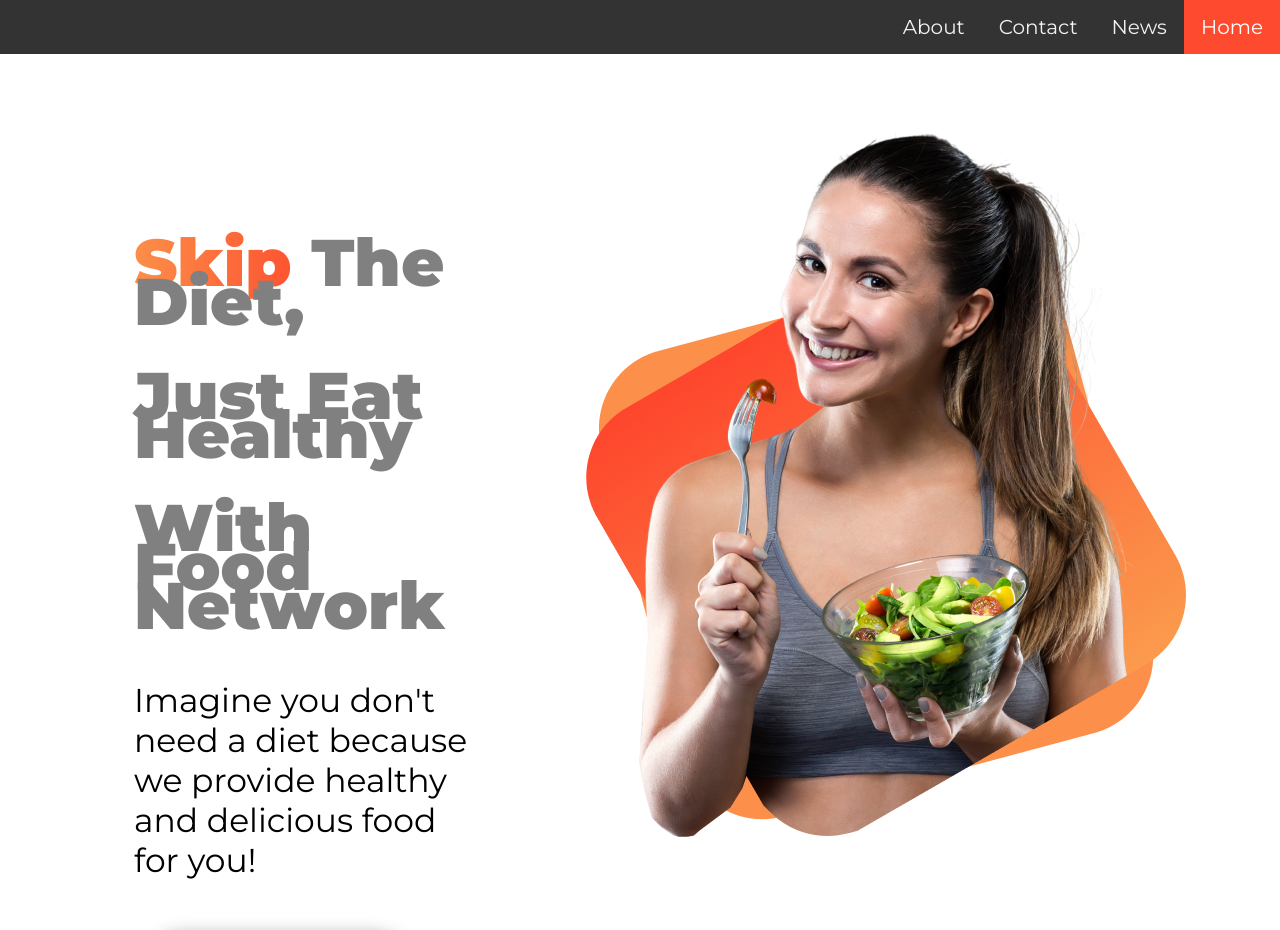
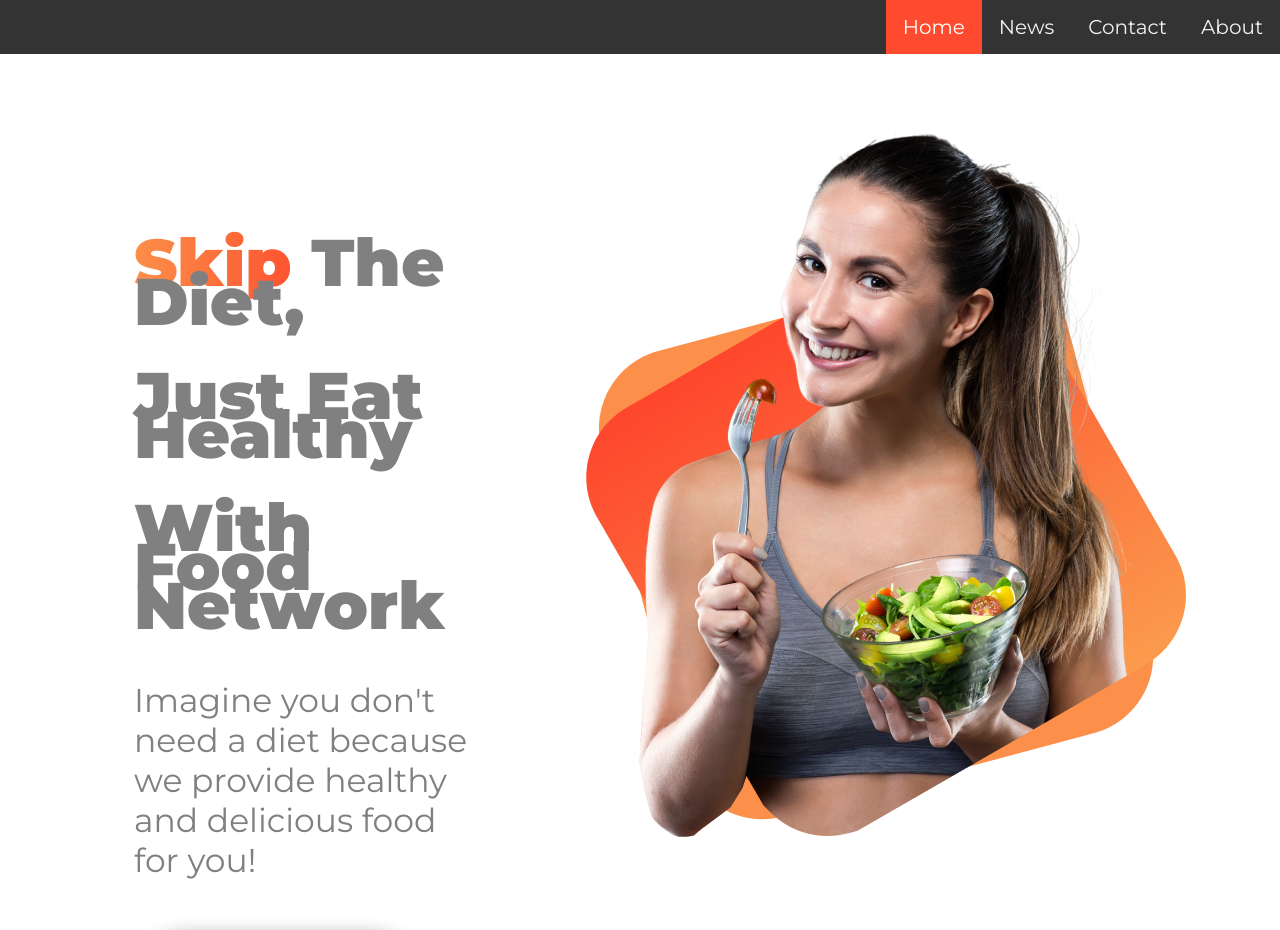
Before and after one commit to NasirUdd-in/food-network, a plain HTML site: page index.html in a window 1280 px wide. Shown: the top 930 px of the page. Drawn offline with Linux system fonts and the light colour scheme.

Commit message:
Add files via upload

```diff
--- a/index.html
+++ b/index.html
@@ -14,11 +14,12 @@
 </head>
 
 <body>
+
     <div class="topnav">
+        <a href="https://nasirudd-in.github.io/food-network/">About</a>
+        <a href="https://nasirudd-in.github.io/food-network/">Contact</a>
+        <a href="https://nasirudd-in.github.io/food-network/">News</a>
         <a class="active" href="https://nasirudd-in.github.io/food-network/">Home</a>
-        <a href="https://nasirudd-in.github.io/food-network/">News</a>
-        <a href="https://nasirudd-in.github.io/food-network/">Contact</a>
-        <a href="https://nasirudd-in.github.io/food-network/">About</a>
     </div>
 
     <section class=" flexible-container">
@@ -26,7 +27,7 @@
             <h1> <span class="orange-color">Skip</span> The Diet, </h1>
             <h1>Just Eat Healthy</h1>
             <h1>With Food Network</h1>
-            <p>Imagine you don't need a diet because we provide
+            <p style="color: gray;">Imagine you don't need a diet because we provide
 
                 healthy and delicious food for you!</p>
             <br>
@@ -62,7 +63,8 @@
             <p>I knew I wanted to have my own business surrounding health, but I had never come across anything quite
                 <br>
                 like IIN in the sense that they set you up with everything you could ever need in starting your own
-                health coach business.</p>
+                health coach business.
+            </p>
         </div>
         <div class="flexible-container">
             <div class="recipie-item">
```
